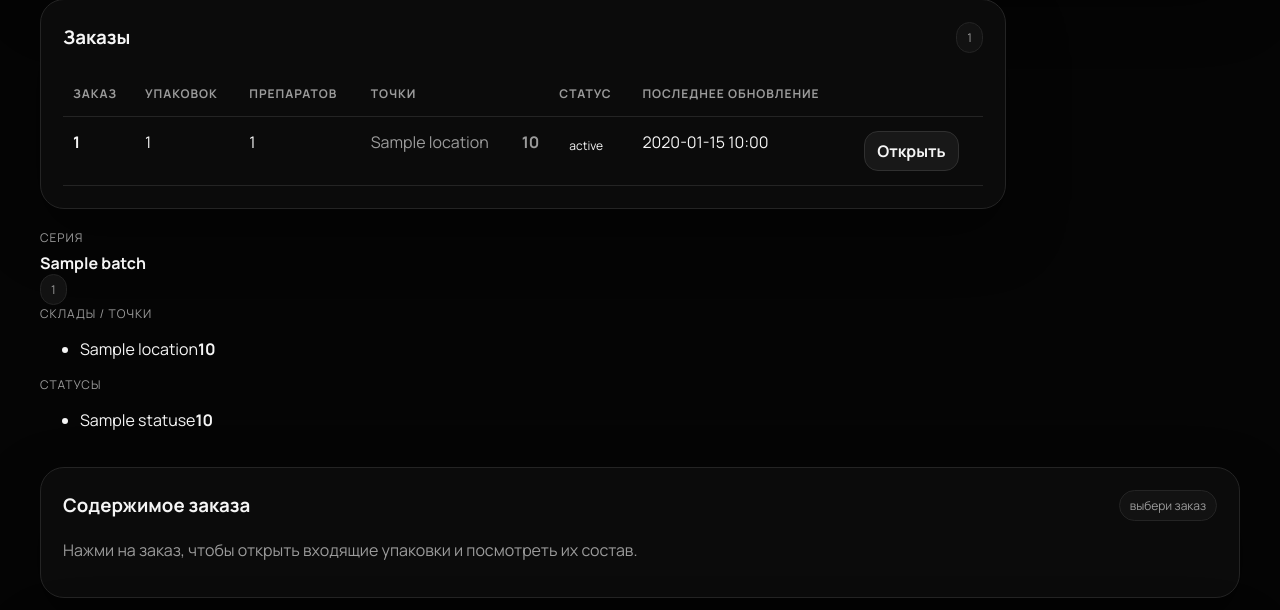
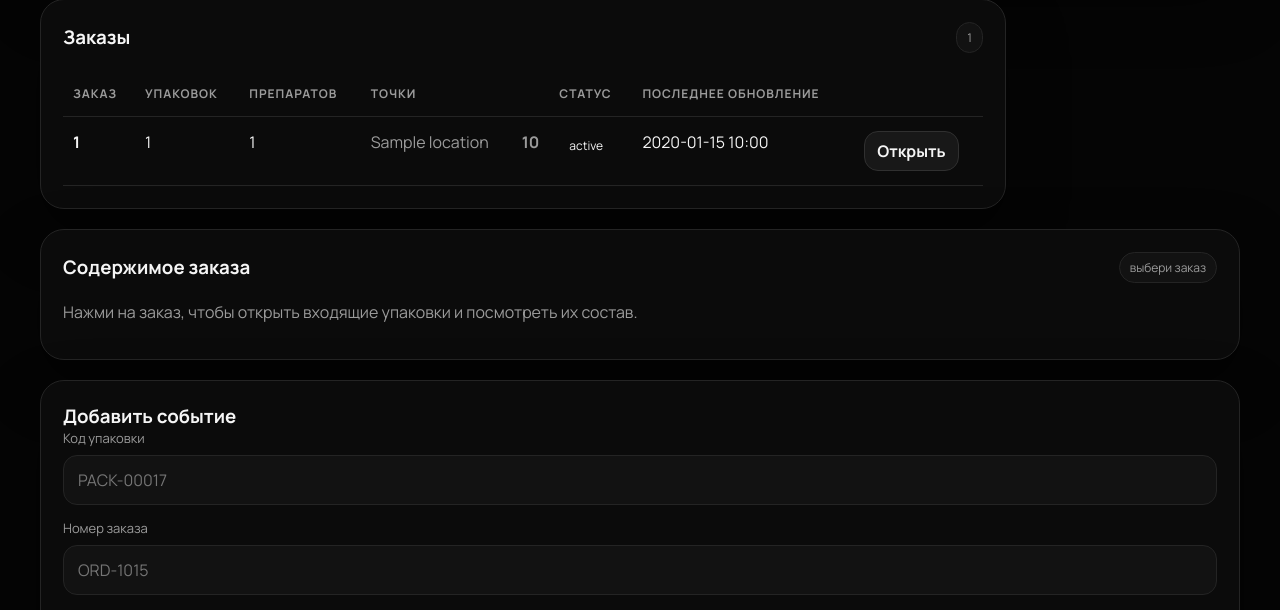
Before and after one commit to atoroman24x-dev/Case-chempion, a FastAPI app: template app/templates/index.html in a window 1280 px wide. Shown: the part 466-1076 px from the top of the page. Run offline with FastAPI, Linux system fonts and the light colour scheme; the template is opened without the code that fills it: most values are stand-ins (such as "Sample title", 1, 10 or a date in 2020).

Commit message:
Remove leftover grouped batches markup

```diff
--- a/app/templates/index.html
+++ b/app/templates/index.html
@@ -80,34 +80,7 @@
           </div>
         </section>
 
-          <div class="batch-grid">
-            {% for batch, block in grouped_batches.items() %}
-            <article class="batch-card">
-              <div class="batch-card-head">
-                <div><p class="eyebrow">Серия</p><h4>{{ batch }}</h4></div>
-                <span class="count-pill">{{ block["items"]|length }}</span>
-              </div>
-              <div class="batch-columns">
-                <div>
-                  <p class="mini-title">Склады / точки</p>
-                  <ul>
-                    {% for location, qty in block.warehouses.items() %}
-                    <li><span>{{ location }}</span><strong>{{ qty }}</strong></li>
-                    {% endfor %}
-                  </ul>
-                </div>
-                <div>
-                  <p class="mini-title">Статусы</p>
-                  <ul>
-                    {% for status, qty in block.statuses.items() %}
-                    <li><span>{{ status }}</span><strong>{{ qty }}</strong></li>
-                    {% endfor %}
-                  </ul>
-                </div>
-              </div>
-            </article>
-            {% endfor %}
-          </div>
+
         </section>
       </div>
 
```
